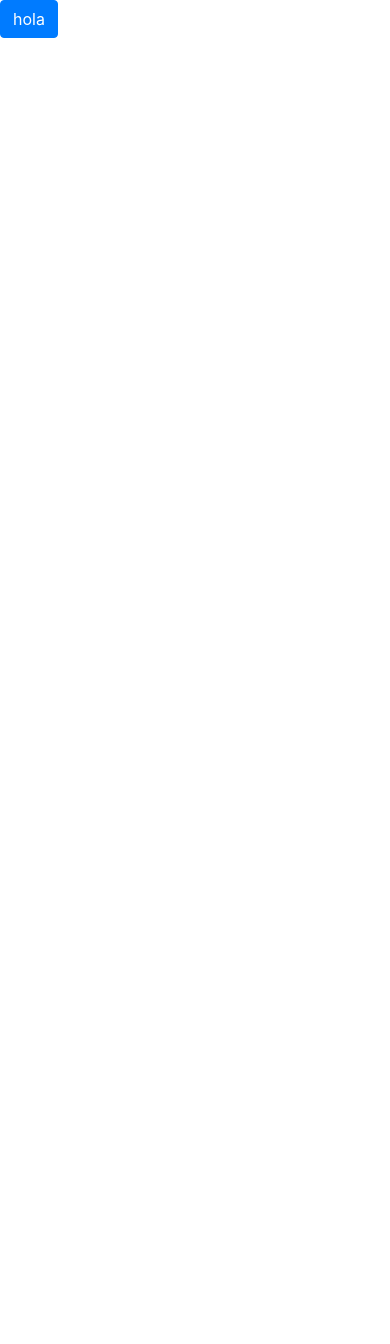
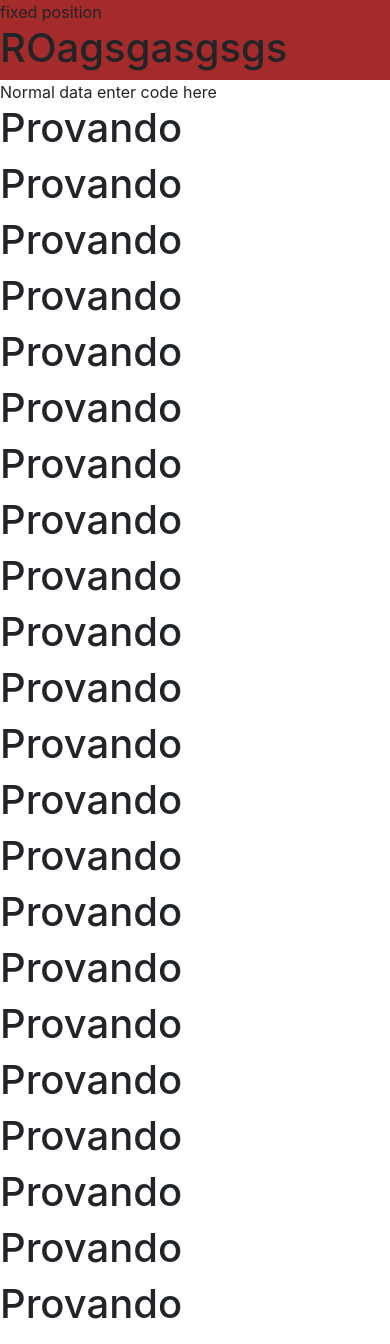
Before and after one commit to luispillaga/luispillaga.github.com, a plain HTML site: page index.html in a window 390 px wide. Shown: the top 1344 px of the page. Before the commit the page ends 844 px from the top, so only its background shows below. Drawn offline with nearby package versions, Linux system fonts and the light colour scheme.

Commit message:
Grid system

```diff
--- a/css/style.css
+++ b/css/style.css
@@ -0,0 +1,4 @@
+.anyClass {
+    height:150px;
+    overflow-y: scroll;
+  }
--- a/index.html
+++ b/index.html
@@ -6,9 +6,50 @@
     <title>Document</title>
     <link rel="stylesheet" href="https://stackpath.bootstrapcdn.com/bootstrap/4.3.1/css/bootstrap.min.css" integrity="sha384-ggOyR0iXCbMQv3Xipma34MD+dH/1fQ784/j6cY/iJTQUOhcWr7x9JvoRxT2MZw1T" crossorigin="anonymous">
     <link rel="stylesheet" href="css/style.css">
+    <link href="https://maxcdn.bootstrapcdn.com/bootstrap/4.0.0-alpha.5/css/bootstrap.min.css" rel="stylesheet"/>
+
 </head>
-<body>
-    <button class="btn btn-primary">hola</button>
+
+<div class="row">
+        <div class="col-lg-3" style="background-color: brown;">
+           <div class="sticky-top">
+               fixed position
+               <h1>ROagsgasgsgs</h1>
+            </div>
+        </div>
+        <div class="col-lg-9">
+           Normal data enter code here
+           <h1>Provando</h1>
+           <h1>Provando</h1>
+           <h1>Provando</h1>
+           <h1>Provando</h1>
+           <h1>Provando</h1>
+           <h1>Provando</h1>
+           <h1>Provando</h1>
+           <h1>Provando</h1>
+           <h1>Provando</h1>
+           <h1>Provando</h1>
+           <h1>Provando</h1>
+           <h1>Provando</h1>
+           <h1>Provando</h1>
+           <h1>Provando</h1>
+           <h1>Provando</h1>
+           <h1>Provando</h1>
+           <h1>Provando</h1>
+           <h1>Provando</h1>
+           <h1>Provando</h1>
+           <h1>Provando</h1>
+           <h1>Provando</h1>
+           <h1>Provando</h1>
+           <h1>Provando</h1>
+           <h1>Provando</h1>
+           <h1>Provando</h1>
+           <h1>Provando</h1>
+           <h1>Provando</h1>
+           <h1>Provando</h1>
+
+        </div>
+    </div>
     <script src="https://code.jquery.com/jquery-3.3.1.slim.min.js" integrity="sha384-q8i/X+965DzO0rT7abK41JStQIAqVgRVzpbzo5smXKp4YfRvH+8abtTE1Pi6jizo" crossorigin="anonymous"></script>
     <script src="https://cdnjs.cloudflare.com/ajax/libs/popper.js/1.14.7/umd/popper.min.js" integrity="sha384-UO2eT0CpHqdSJQ6hJty5KVphtPhzWj9WO1clHTMGa3JDZwrnQq4sF86dIHNDz0W1" crossorigin="anonymous"></script>
     <script src="https://stackpath.bootstrapcdn.com/bootstrap/4.3.1/js/bootstrap.min.js" integrity="sha384-JjSmVgyd0p3pXB1rRibZUAYoIIy6OrQ6VrjIEaFf/nJGzIxFDsf4x0xIM+B07jRM" crossorigin="anonymous"></script>
```
Also changed, not shown: ex.html (+36 -0 lines).
